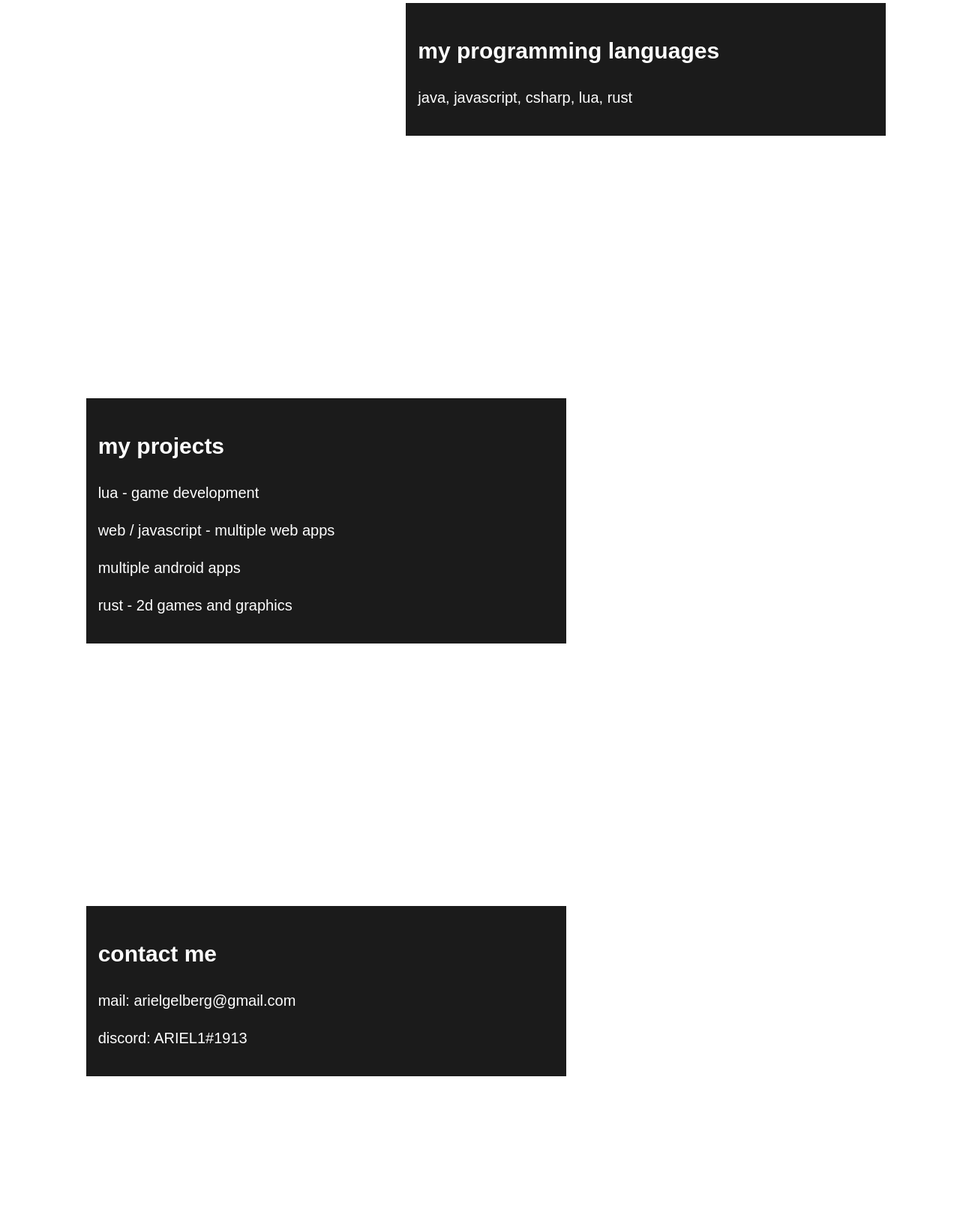
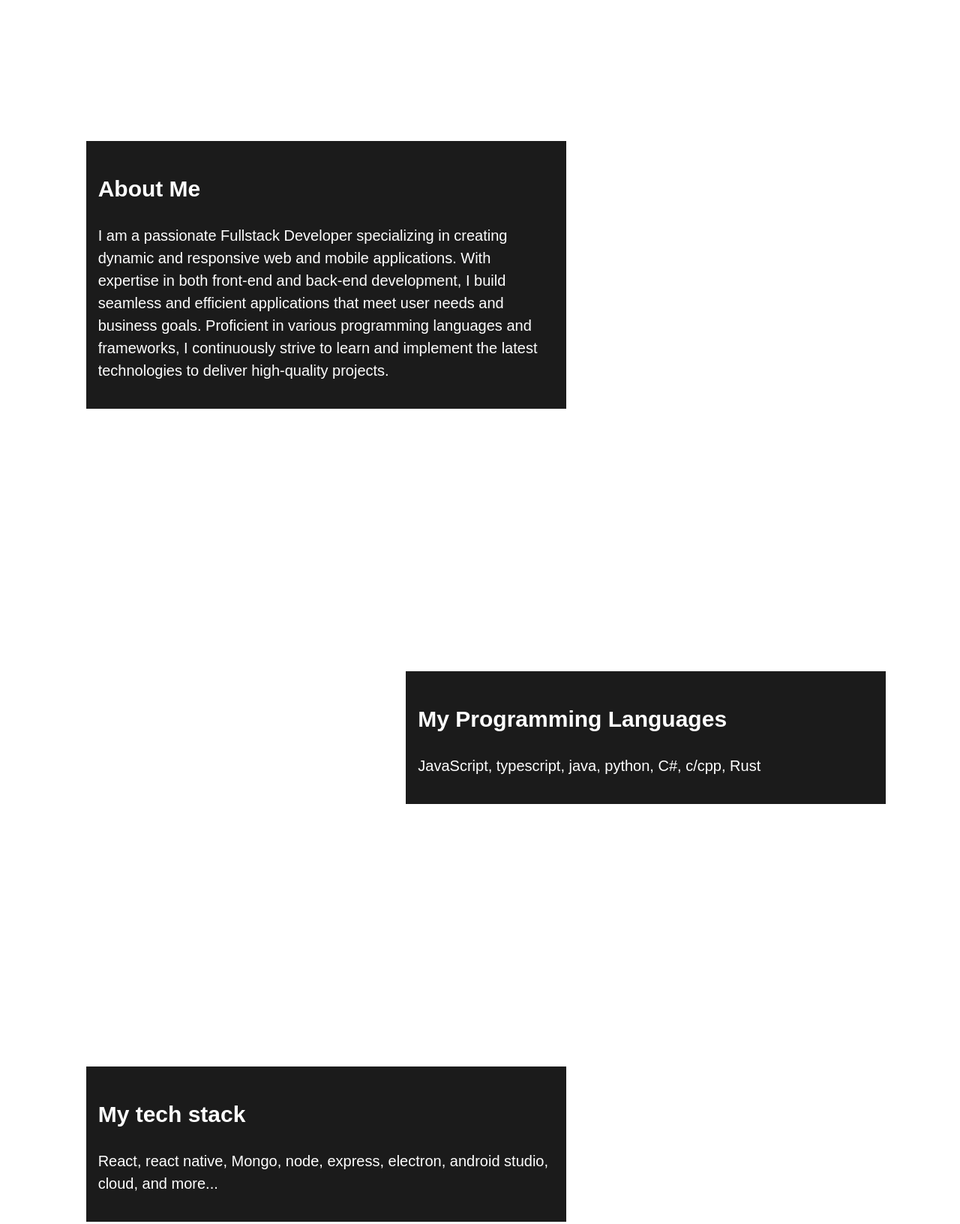
Before and after one commit to ariel11212321/personal-website, a website built with Vite: page index.html in a window 1280 px wide. Shown: the part 1008-2640 px from the top of the page at 75% size. Built offline with nearby package versions, Linux system fonts and the light colour scheme; animation ran at ten frames a second; files whose address does not match are found by name; a web font is replaced by a local one.

Commit message:
added changes

```diff
--- a/index.html
+++ b/index.html
@@ -3,12 +3,10 @@
 
 <head>
     <meta charset="UTF-8" />
-
     <meta name="viewport" content="width=device-width, initial-scale=1.0" />
-    <title>ariel's website</title>
+    <title>Ariel's Website</title>
+    <link rel="stylesheet" href="style.css">
 </head>
-
-
 
 <body>
 
@@ -17,59 +15,43 @@
     <main>
 
         <header>
-            <h1>my presonal website</h1>
-            <p>🚀 welcome </p>
+            <h1>My Personal Website - Ariel Gelberg</h1>
+            <p>🚀 Welcome</p>
         </header>
+
+        <section>
+            <h1>About Me</h1>
+            <p>
+                I am a passionate Fullstack Developer specializing in creating dynamic and responsive web and mobile applications.
+                With expertise in both front-end and back-end development, I build seamless and efficient applications that meet
+                user needs and business goals. Proficient in various programming languages and frameworks, I continuously strive
+                to learn and implement the latest technologies to deliver high-quality projects.
+            </p>
+        </section>
+
+        <section class="left">
+            <h1>My Programming Languages</h1>
+            <p>JavaScript, typescript, java, python, C#, c/cpp, Rust</p>
+        </section>
+
+
+        <section class="right">
+            <h1>My tech stack</h1>
+            <p>React, react native, Mongo, node, express, electron, android studio, cloud, and more...</p>
+        </section>
 
 
 
+        <section>
+            <h2>Contact Me</h2>
+            <p>Email: <a href="mailto:arielgelberg@gmail.com">arielgelberg@gmail.com</a></p>
 
-
-
-
-
-        <section class="left">
-            <h1> my programming languages </h1>
-            <p> java, javascript, csharp, lua, rust</p>
-
-
-        </section>
-
-        <section class="right">
-            <h1> my projects </h1>
-            <p> lua - game development</p>
-            <p> web / javascript - multiple web apps </p>
-            <p> multiple android apps </p>
-            <p> rust - 2d games and graphics</p>
-
-        </section>
-
-        <section>
-            <h2> contact me </h2>
-            <p> mail: arielgelberg@gmail.com</p>
-            <p> discord: ARIEL1#1913</p>
         </section>
 
     </main>
 
     <script type="module" src="/main.js"></script>
 
-
-
-
-
-
-
-
-
-
-
-
-
-
-
-
-
 </body>
 
 </html>
--- a/package.json
+++ b/package.json
@@ -7,7 +7,7 @@
     "serve": "vite preview"
   },
   "devDependencies": {
-    "vite": "^2.3.0"
+    "vite": "^2.9.18"
   },
   "dependencies": {
     "three": "^0.128.0"
```
Also changed, not shown: 1 other file.
